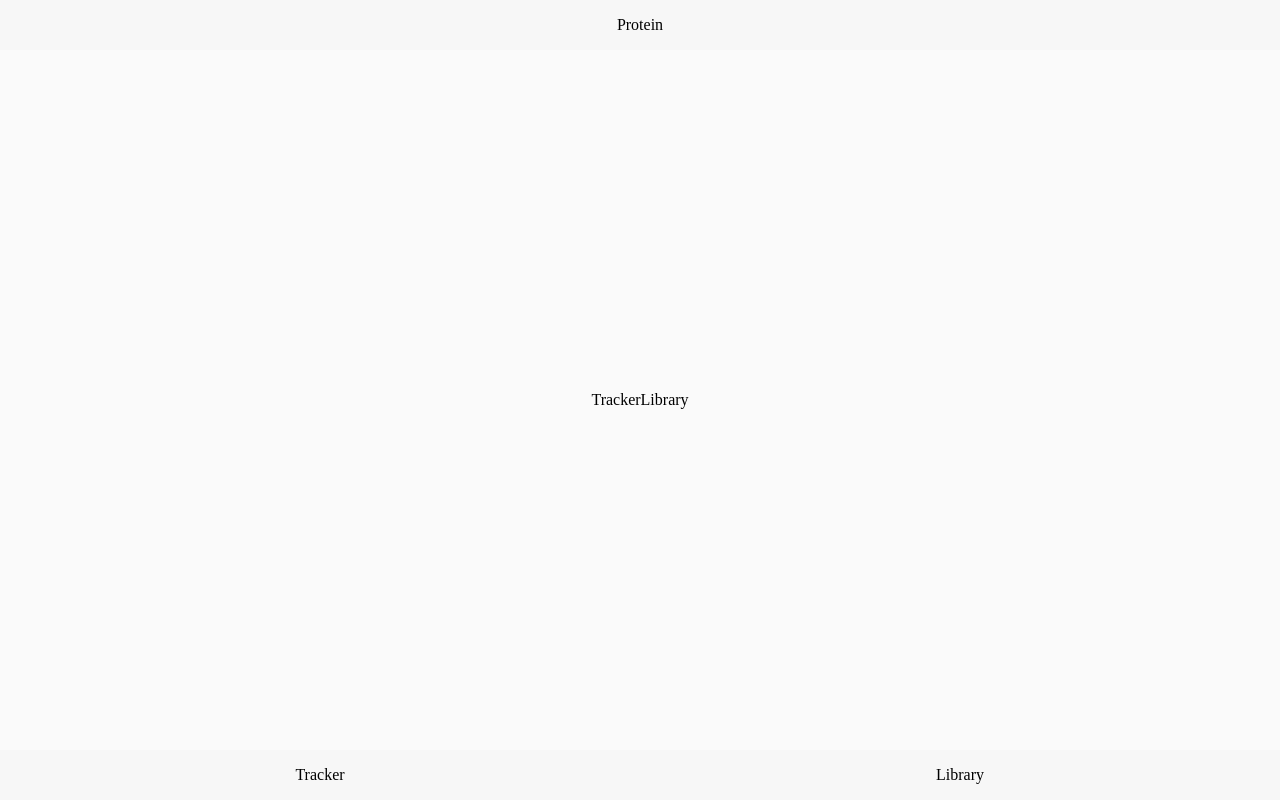
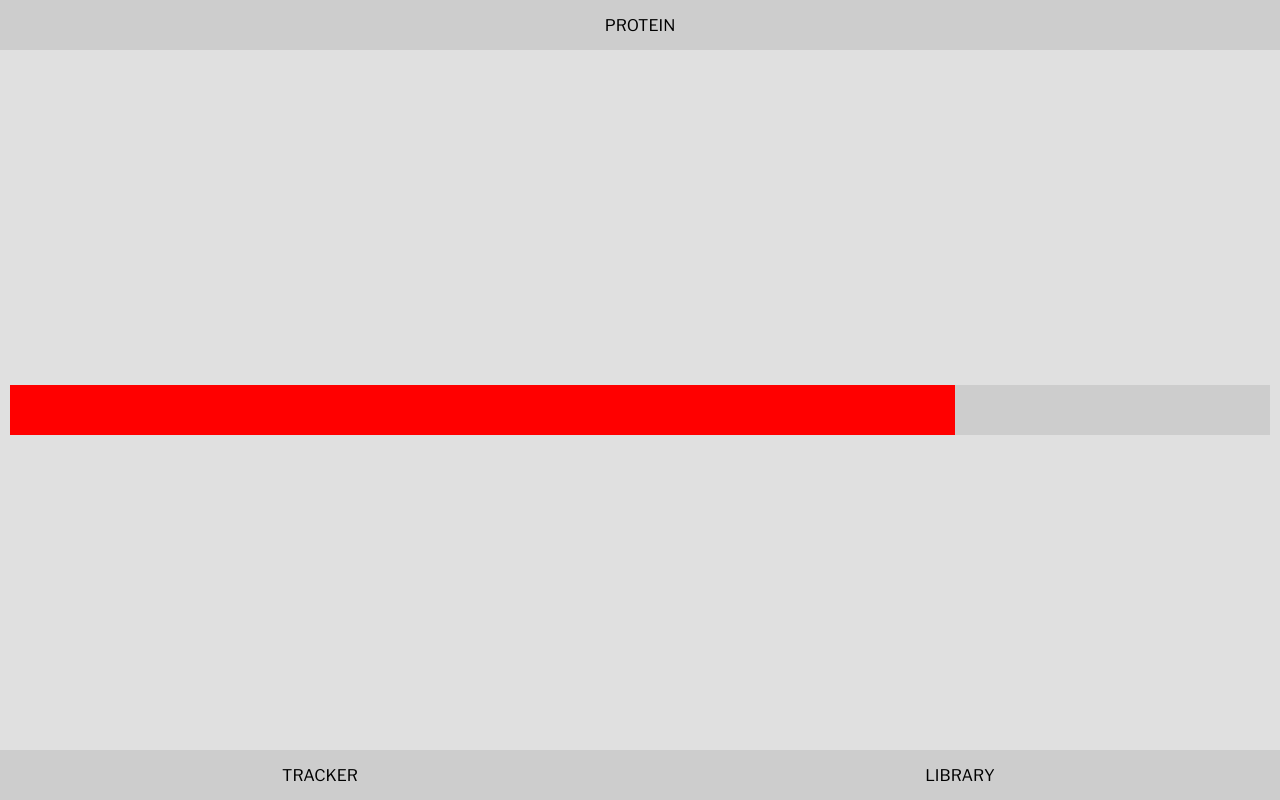
Before and after one commit to chillcs/protein-tracker-react-app, a React (Create React App) app: page / in a window 1280 px wide. Built offline with nearby package versions, Linux system fonts and the light colour scheme; the HTML template or start-up script is replaced by a standard one.

Commit message:
tabs and progress bar

```diff
--- a/src/App.js
+++ b/src/App.js
@@ -1,20 +1,40 @@
-import Header from './components/Header';
+import React, { useState } from 'react';
 import Tracker from './components/Tracker';
 import Library from './components/Library';
-import Tabs from './components/Tabs';
 
 function App() {
+  const [active, setActive] = useState(0);
+  function openTab(event) {
+    const target = event.currentTarget.id;
+    setActive(target);
+  }
+
   return (
-    <>
-      <div className="app">
-        <Header />
-        <div className="main">
-          <Tracker />
-          <Library />
-        </div>
-        <Tabs />
+    <div className="app">
+      <div className="header">
+        <div className="logo">PROTEIN</div>
       </div>
-    </>
+      <div className="main">
+        {parseInt(active) === 0 && <Tracker />}
+        {parseInt(active) === 1 && <Library />}
+      </div>
+      <div className="tabs">
+        <button
+          className="tab"
+          id={0}
+          onClick={openTab}
+        >
+          TRACKER
+        </button>
+        <button
+          className="tab"
+          id={1}
+          onClick={openTab}
+        >
+          LIBRARY
+        </button>
+      </div>
+    </div>
   );
 }
 
--- a/src/components/Header.js
+++ /dev/null
@@ -1,11 +0,0 @@
-import React from 'react';
-
-const Header = () => {
-  return (
-    <div className="header">
-      <div className="logo">Protein</div>
-    </div>
-  );
-};
-
-export default Header;
--- /dev/null
+++ b/src/components/ProgressBar.js
@@ -0,0 +1,11 @@
+import React from 'react';
+
+const ProgressBar = () => {
+  return (
+    <div className="progress-bar">
+      <div className="progress"></div>
+    </div>
+  );
+};
+
+export default ProgressBar;
--- a/src/components/Tabs.js
+++ /dev/null
@@ -1,12 +0,0 @@
-import React from 'react';
-
-const Tabs = () => {
-  return (
-    <div className="tabs">
-      <div className="tab">Tracker</div>
-      <div className="tab">Library</div>
-    </div>
-  );
-};
-
-export default Tabs;
--- a/src/components/Tracker.js
+++ b/src/components/Tracker.js
@@ -1,9 +1,10 @@
 import React from 'react';
+import ProgressBar from './ProgressBar';
 
 const Tracker = () => {
   return (
     <div className="tracker">
-      <p>Tracker</p>
+      <ProgressBar />
     </div>
   );
 };
--- a/src/index.css
+++ b/src/index.css
@@ -1,16 +1,33 @@
+@font-face {
+  font-family: 'Libre Franklin';
+  src: url('assets/LibreFranklin-VariableFont_wght.ttf') format('truetype');
+}
+
 :root {
   --headerHeight: 50px;
   --tabsHeight: 50px;
-  --colorPrimary: #f7f7f7;
-  --colorSecondary: #fafafa;
-  --colorAccent: red;
+  --colorPrimary: #cdcdcd;
+  --colorSecondary: #e0e0e0;
+  --colorAccent: rgb(255, 0, 0);
 }
 
 body {
+  position: relative;
   margin: 0;
   padding: 0;
   box-sizing: border-box;
-  position: relative;
+  font-family: 'Libre Franklin', sans-serif;
+}
+
+button {
+  margin: 0;
+  padding: 0;
+  background: none;
+  border: none;
+  font: inherit;
+  color: inherit;
+  cursor: pointer;
+  outline: none;
 }
 
 .app {
@@ -31,6 +48,7 @@ body {
   justify-content: center;
   align-items: center;
   background: var(--colorSecondary);
+  padding: 10px;
 }
 
 .tabs {
@@ -51,3 +69,26 @@ body {
   justify-content: center;
   align-items: center;
 }
+
+/* TRACKER --- */
+/* TRACKER --- */
+/* TRACKER --- */
+
+.tracker {
+  width: 100%;
+  display: flex;
+}
+
+/* PROGRESS BAR --- */
+
+.progress-bar {
+  height: 50px;
+  width: 100%;
+  background-color: var(--colorPrimary);
+}
+
+.progress {
+  height: 50px;
+  width: 75%;
+  background-color: var(--colorAccent);
+}
```
Also changed, not shown: src/assets/LibreFranklin-VariableFont_wght.ttf (added).
